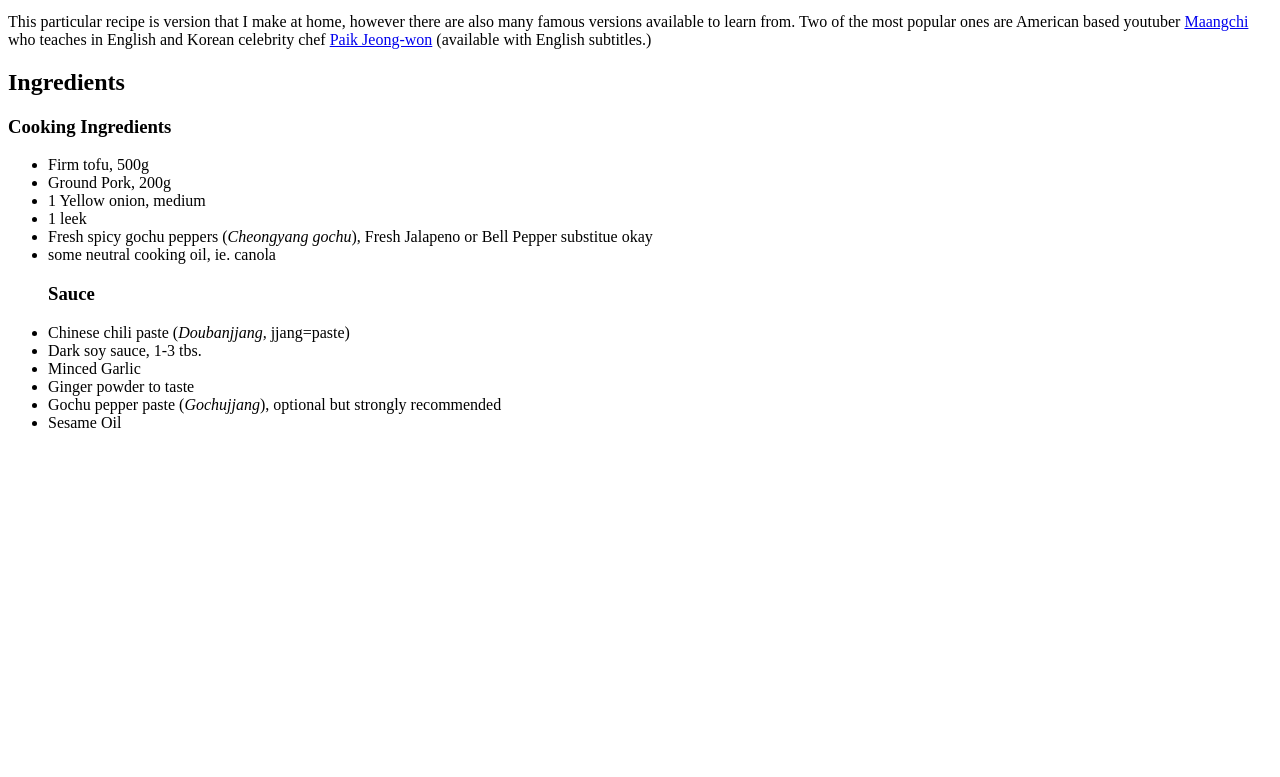
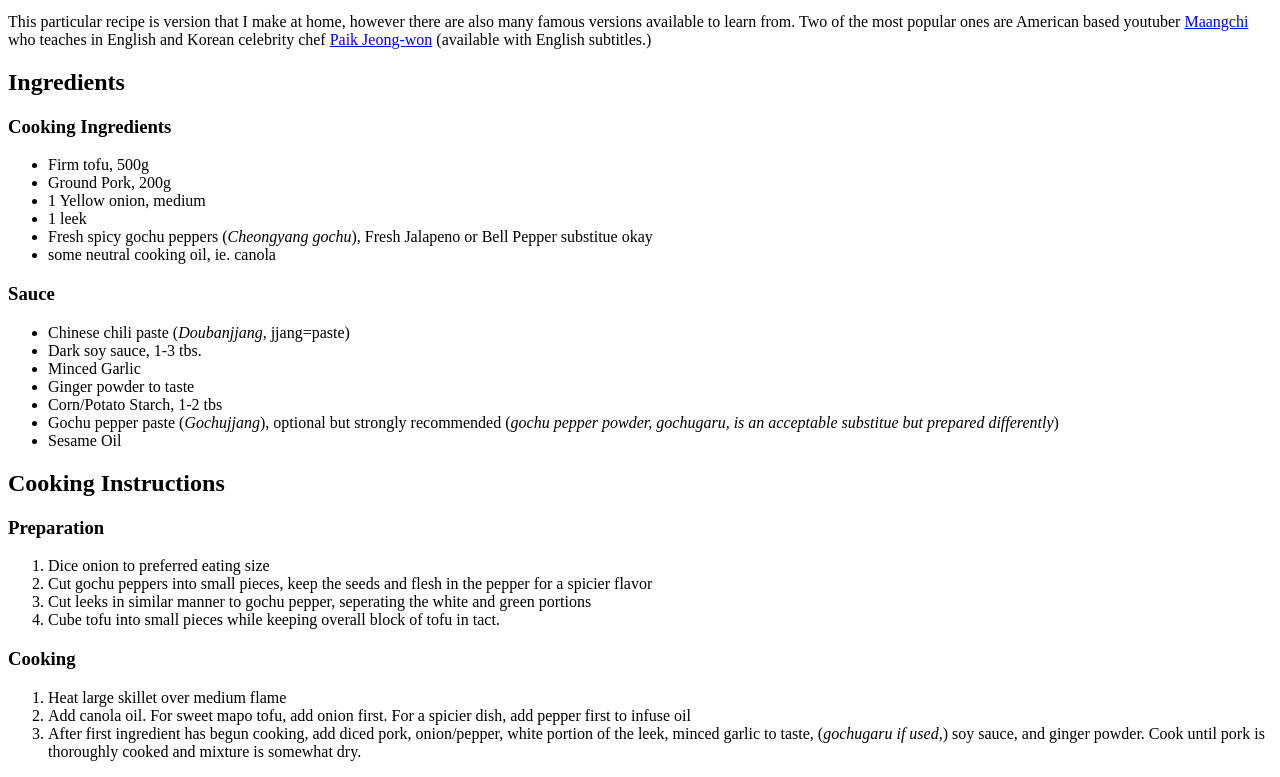
Before and after one commit to PrestiD/Odin-Recipies, a plain HTML site: page recipes/Mapo-tofu.html in a window 1280 px wide. Shown: the part 464-1241 px from the top of the page. Before the commit the page ends 912 px from the top, so only its background shows below. Drawn offline with Linux system fonts and the light colour scheme.

Commit message:
Add Directions and modify ingredients

```diff
--- a/recipes/Mapo-tofu.html
+++ b/recipes/Mapo-tofu.html
@@ -28,16 +28,32 @@
         <li>1 leek</li>
         <li>Fresh spicy gochu peppers (<em>Cheongyang gochu</em>), Fresh Jalapeno or Bell Pepper substitue okay</li>
         <li>some neutral cooking oil, ie. canola</li>
+      </ul>
 
   <h3>Sauce</h3>
+      <ul>
         <li>Chinese chili paste (<em>Doubanjjang,</em> jjang=paste)</li>
         <li>Dark soy sauce, 1-3 tbs.</li>
         <li>Minced Garlic</li>
         <li>Ginger powder to taste</li>
-      <li>Gochu pepper paste (<em>Gochujjang</em>), optional but strongly recommended</li>
+        <li>Corn/Potato Starch, 1-2 tbs</li>
+        <li>Gochu pepper paste (<em>Gochujjang</em>), optional but strongly recommended (<em>gochu pepper powder, gochugaru, is an acceptable substitue but prepared differently</em>)</li>
         <li>Sesame Oil</li>
       </ul>
 
-
+<h2>Cooking Instructions</h2>
+  <h3>Preparation</h3>
+    <ol>
+      <li>Dice onion to preferred eating size</li>
+      <li>Cut gochu peppers into small pieces, keep the seeds and flesh in the pepper for a spicier flavor</li>
+      <li>Cut leeks in similar manner to gochu pepper, seperating the white and green portions</li>
+      <li>Cube tofu into small pieces while keeping overall block of tofu in tact.</li>
+    </ol>
+  <h3>Cooking</h3>
+    <ol>
+      <li>Heat large skillet over medium flame</li>
+      <li>Add canola oil. For sweet mapo tofu, add onion first. For a spicier dish, add pepper first to infuse oil </li>
+      <li>After first ingredient has begun cooking, add diced pork, onion/pepper, white portion of the leek, minced garlic to taste, (<em>gochugaru if used,</em>) soy sauce, and ginger powder. Cook until pork is thoroughly cooked and mixture is somewhat dry.</li>
+    </ol>
 </body>
 </html>
```
Lines whose indentation alone changed are shown as unchanged.
